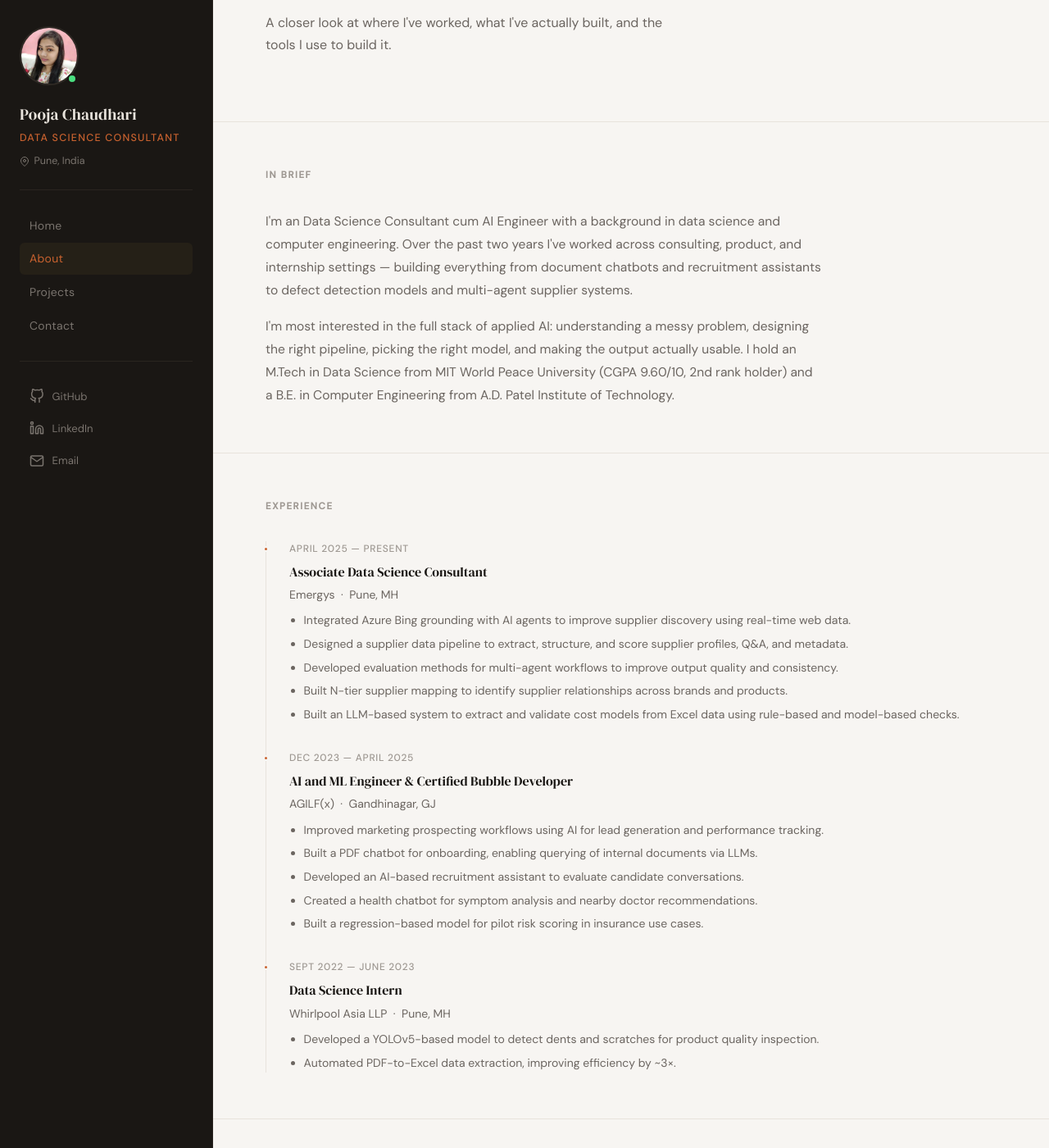
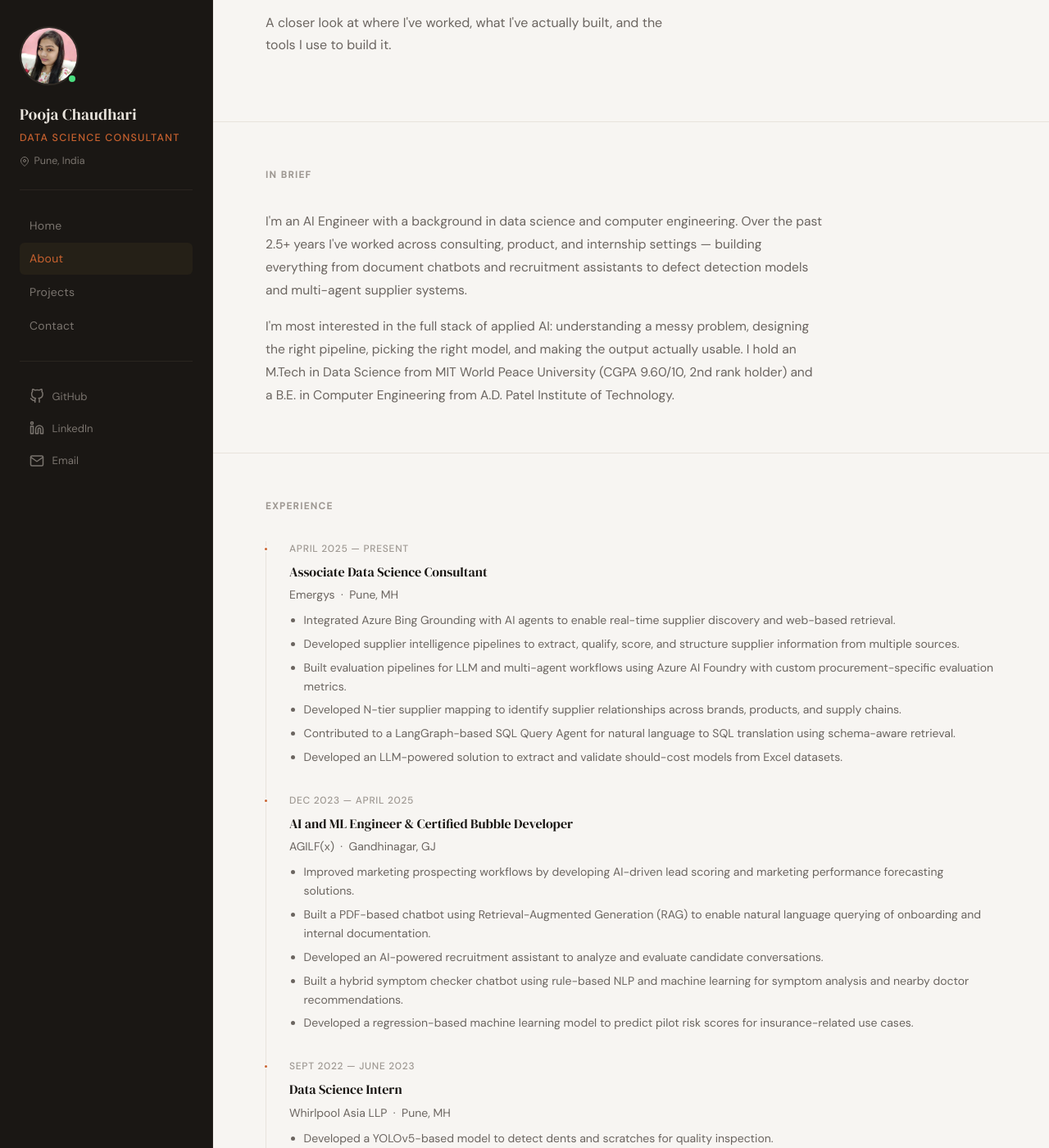
Before and after one commit to PoojaC0730/PoojaC0730.github.io, a Jekyll site: the page built from about.markdown, in a window 1280 px wide and 1400 px high, scrolled down 235 px. Shown: the whole window at 82% size. Built offline with Jekyll 4.4.1, drawn with Linux system fonts in a browser that asks for light colours; some of the changed text lies outside the part shown.

Commit message:
updated projects and details

```diff
--- a/about.markdown
+++ b/about.markdown
@@ -13,7 +13,7 @@ permalink: /about/
 <section class="section">
     <h2 class="section-label">In Brief</h2>
     <div class="prose-block">
-        <p>I'm an Data Science Consultant cum AI Engineer with a background in data science and computer engineering. Over the past two years I've worked across consulting, product, and internship settings — building everything from document chatbots and recruitment assistants to defect detection models and multi-agent supplier systems.</p>
+        <p>I'm an AI Engineer with a background in data science and computer engineering. Over the past 2.5+ years I've worked across consulting, product, and internship settings — building everything from document chatbots and recruitment assistants to defect detection models and multi-agent supplier systems.</p>
         <p>I'm most interested in the full stack of applied AI: understanding a messy problem, designing the right pipeline, picking the right model, and making the output actually usable. I hold an M.Tech in Data Science from MIT World Peace University (CGPA 9.60/10, 2nd rank holder) and a B.E. in Computer Engineering from A.D. Patel Institute of Technology.</p>
     </div>
 </section>
@@ -27,11 +27,12 @@ permalink: /about/
             <h3>Associate Data Science Consultant</h3>
             <p class="timeline-company">Emergys &nbsp;·&nbsp; Pune, MH</p>
             <ul class="timeline-bullets">
-                <li>Integrated Azure Bing grounding with AI agents to improve supplier discovery using real-time web data.</li>
-                <li>Designed a supplier data pipeline to extract, structure, and score supplier profiles, Q&amp;A, and metadata.</li>
-                <li>Developed evaluation methods for multi-agent workflows to improve output quality and consistency.</li>
-                <li>Built N-tier supplier mapping to identify supplier relationships across brands and products.</li>
-                <li>Built an LLM-based system to extract and validate cost models from Excel data using rule-based and model-based checks.</li>
+                <li>Integrated Azure Bing Grounding with AI agents to enable real-time supplier discovery and web-based retrieval.</li>
+                <li>Developed supplier intelligence pipelines to extract, qualify, score, and structure supplier information from multiple sources.</li>
+                <li>Built evaluation pipelines for LLM and multi-agent workflows using Azure AI Foundry with custom procurement-specific evaluation metrics.</li>
+                <li>Developed N-tier supplier mapping to identify supplier relationships across brands, products, and supply chains.</li>
+                <li>Contributed to a LangGraph-based SQL Query Agent for natural language to SQL translation using schema-aware retrieval.</li>
+                <li>Developed an LLM-powered solution to extract and validate should-cost models from Excel datasets.</li>
             </ul>
         </div>
 
@@ -40,11 +41,11 @@ permalink: /about/
             <h3>AI and ML Engineer &amp; Certified Bubble Developer</h3>
             <p class="timeline-company">AGILF(x) &nbsp;·&nbsp; Gandhinagar, GJ</p>
             <ul class="timeline-bullets">
-                <li>Improved marketing prospecting workflows using AI for lead generation and performance tracking.</li>
-                <li>Built a PDF chatbot for onboarding, enabling querying of internal documents via LLMs.</li>
-                <li>Developed an AI-based recruitment assistant to evaluate candidate conversations.</li>
-                <li>Created a health chatbot for symptom analysis and nearby doctor recommendations.</li>
-                <li>Built a regression-based model for pilot risk scoring in insurance use cases.</li>
+                <li>Improved marketing prospecting workflows by developing AI-driven lead scoring and marketing performance forecasting solutions.</li>
+                <li>Built a PDF-based chatbot using Retrieval-Augmented Generation (RAG) to enable natural language querying of onboarding and internal documentation.</li>
+                <li>Developed an AI-powered recruitment assistant to analyze and evaluate candidate conversations.</li>
+                <li>Built a hybrid symptom checker chatbot using rule-based NLP and machine learning for symptom analysis and nearby doctor recommendations.</li>
+                <li>Developed a regression-based machine learning model to predict pilot risk scores for insurance-related use cases.</li>
             </ul>
         </div>
 
@@ -53,8 +54,8 @@ permalink: /about/
             <h3>Data Science Intern</h3>
             <p class="timeline-company">Whirlpool Asia LLP &nbsp;·&nbsp; Pune, MH</p>
             <ul class="timeline-bullets">
-                <li>Developed a YOLOv5-based model to detect dents and scratches for product quality inspection.</li>
-                <li>Automated PDF-to-Excel data extraction, improving efficiency by ~3×.</li>
+                <li>Developed a YOLOv5-based model to detect dents and scratches for quality inspection.</li>
+                <li>Automated PDF-to-Excel data extraction, improving efficiency by ~3x.</li>
             </ul>
         </div>
 
@@ -74,36 +75,48 @@ permalink: /about/
             </div>
         </div>
         <div class="skill-group">
-            <h4>AI & ML</h4>
+            <h4>Tools &amp; Frameworks</h4>
             <div class="tag-list">
                 <span class="tag">LangChain</span>
+                <span class="tag">LangGraph</span>
+                <span class="tag">Flowise</span>
                 <span class="tag">Hugging Face</span>
                 <span class="tag">TensorFlow</span>
+                <span class="tag">OpenCV</span>
                 <span class="tag">YOLOv5</span>
-                <span class="tag">OpenCV</span>
-                <span class="tag">Flowise</span>
+                <span class="tag">Streamlit</span>
+                <span class="tag">Flask</span>
+                <span class="tag">Databricks</span>
+                <span class="tag">Power BI</span>
+                <span class="tag">Tableau</span>
+                <span class="tag">Bubble.io</span>
             </div>
         </div>
         <div class="skill-group">
             <h4>Specializations</h4>
             <div class="tag-list">
+                <span class="tag">Machine Learning</span>
+                <span class="tag">NLP</span>
+                <span class="tag">Deep Learning</span>
+                <span class="tag">Computer Vision</span>
+                <span class="tag">Generative AI</span>
+                <span class="tag">LLMs</span>
                 <span class="tag">RAG</span>
                 <span class="tag">AI Agents</span>
-                <span class="tag">NLP</span>
-                <span class="tag">Computer Vision</span>
+                <span class="tag">Multi-Agent Systems</span>
+                <span class="tag">Prompt Engineering</span>
                 <span class="tag">Model Evaluation</span>
                 <span class="tag">Data Pipelines</span>
+                <span class="tag">Data Visualization</span>
             </div>
         </div>
         <div class="skill-group">
-            <h4>Tools & Platforms</h4>
+            <h4>Azure AI Services</h4>
             <div class="tag-list">
+                <span class="tag">Azure OpenAI</span>
+                <span class="tag">Azure AI Search</span>
+                <span class="tag">Azure AI Foundry</span>
                 <span class="tag">Azure AI Services</span>
-                <span class="tag">Databricks</span>
-                <span class="tag">Streamlit</span>
-                <span class="tag">Flask</span>
-                <span class="tag">Power BI</span>
-                <span class="tag">Bubble.io</span>
             </div>
         </div>
     </div>
```
Also changed, not shown: index.markdown (+8 -8 lines), 1 other file.
